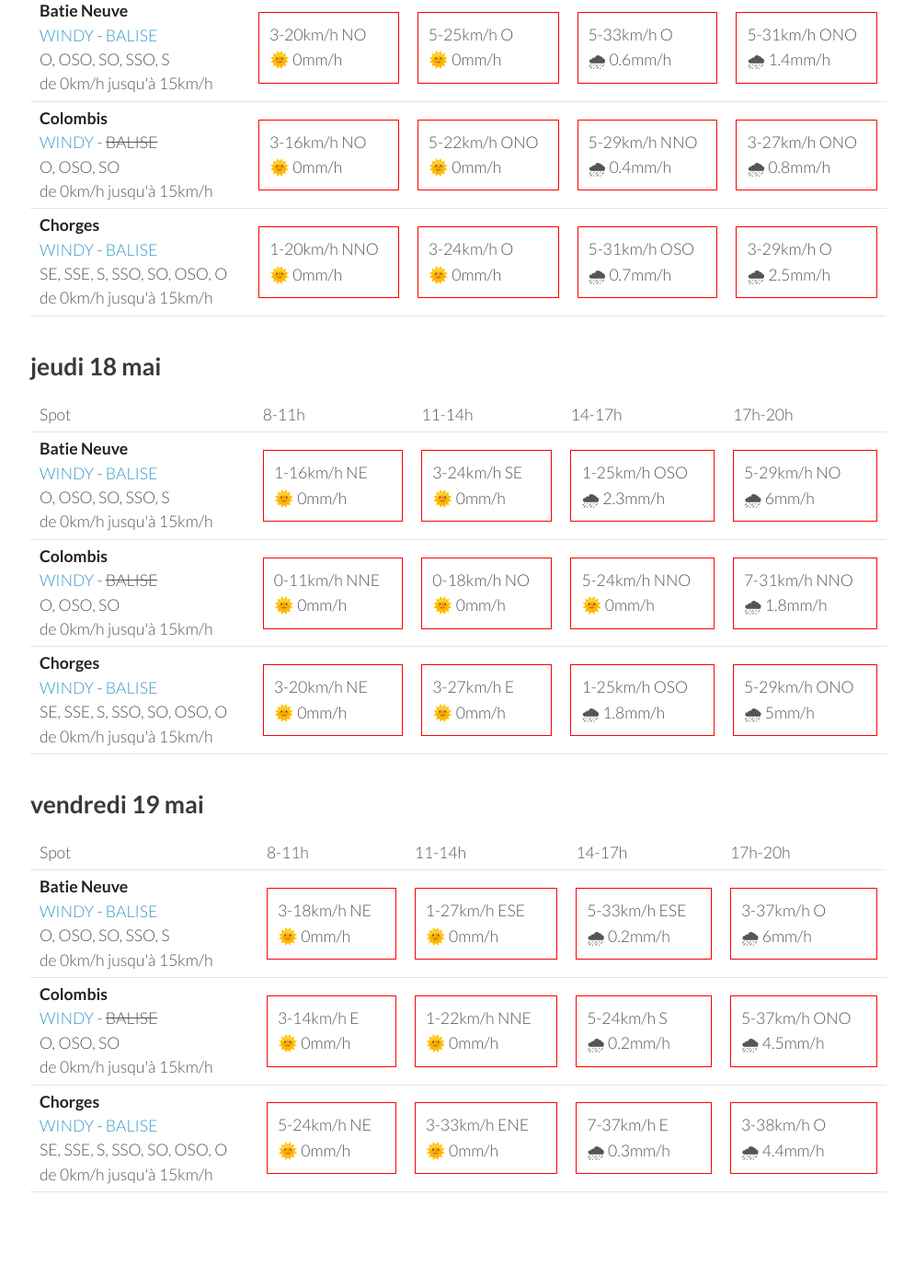
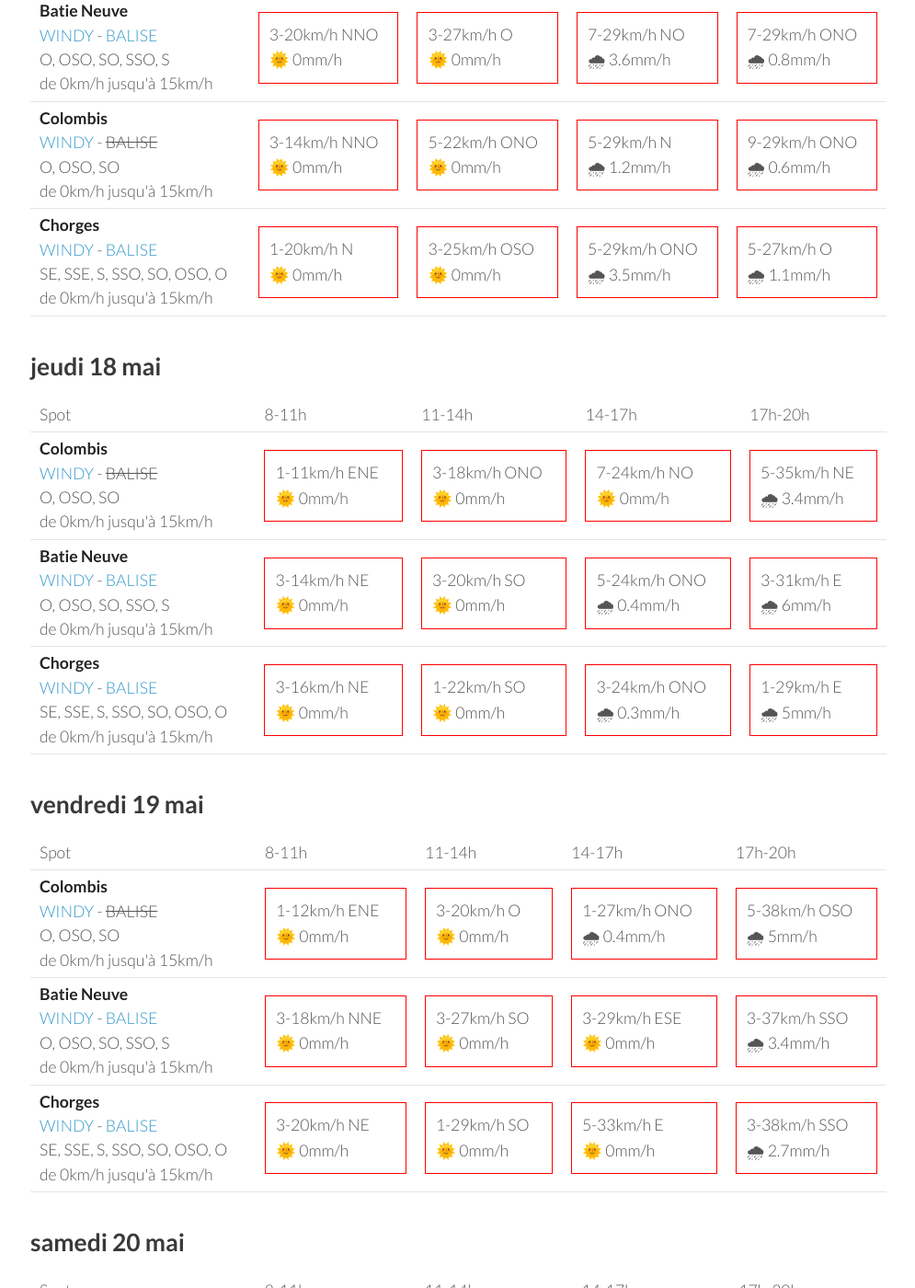
Before and after one commit to parapente-dans-le-nord/parapente-dans-le-nord.github.io, a Jekyll site: the page built from serre_poncon.markdown, in a window 1280 px wide and 1400 px high, scrolled down 1325 px. Shown: the whole window at 92% size, without its empty margins (25-1020 px from the left). Built offline with Jekyll 4.4.1, drawn with Linux system fonts in a browser that asks for light colours; some of the changed text lies outside the part shown.

Commit message:
update index.markdown

```diff
--- a/serre_poncon.markdown
+++ b/serre_poncon.markdown
@@ -116,30 +116,30 @@ page mise à jour le lundi 15 mai 06:31
 <tr>
         <td><strong>Batie Neuve</strong><br><a href="https://windy.com/44.584/6.236?44.559,6.262,10,m:eTtagly">WINDY</a> - <span class=""><a href="https://www.openwindmap.org/PP554">BALISE</a> </span><br> <span class="vent-favorable">O, OSO, SO, SSO, S</span><br><span class="force-vent">de 0km/h jusqu'à 15km/h</span> </td>
 
-            <td><div class="not-flyable"><p>3-20km/h NO</p><p>🌞 0mm/h</p></div></td>
-            <td><div class="not-flyable"><p>5-25km/h O</p><p>🌞 0mm/h</p></div></td>
-            <td><div class="not-flyable"><p>5-33km/h O</p><p>🌧 0.6mm/h</p></div></td>
-            <td><div class="not-flyable"><p>5-31km/h ONO</p><p>🌧 1.4mm/h</p></div></td>
+            <td><div class="not-flyable"><p>3-20km/h NNO</p><p>🌞 0mm/h</p></div></td>
+            <td><div class="not-flyable"><p>3-27km/h O</p><p>🌞 0mm/h</p></div></td>
+            <td><div class="not-flyable"><p>7-29km/h NO</p><p>🌧 3.6mm/h</p></div></td>
+            <td><div class="not-flyable"><p>7-29km/h ONO</p><p>🌧 0.8mm/h</p></div></td>
 
 
     </tr>
 <tr>
         <td><strong>Colombis</strong><br><a href="https://windy.com/44.494/6.216?44.559,6.262,10">WINDY</a> - <span class="no-balise"> BALISE </span><br> <span class="vent-favorable">O, OSO, SO</span><br><span class="force-vent">de 0km/h jusqu'à 15km/h</span> </td>
 
-            <td><div class="not-flyable"><p>3-16km/h NO</p><p>🌞 0mm/h</p></div></td>
+            <td><div class="not-flyable"><p>3-14km/h NNO</p><p>🌞 0mm/h</p></div></td>
             <td><div class="not-flyable"><p>5-22km/h ONO</p><p>🌞 0mm/h</p></div></td>
-            <td><div class="not-flyable"><p>5-29km/h NNO</p><p>🌧 0.4mm/h</p></div></td>
-            <td><div class="not-flyable"><p>3-27km/h ONO</p><p>🌧 0.8mm/h</p></div></td>
+            <td><div class="not-flyable"><p>5-29km/h N</p><p>🌧 1.2mm/h</p></div></td>
+            <td><div class="not-flyable"><p>9-29km/h ONO</p><p>🌧 0.6mm/h</p></div></td>
 
 
     </tr>
 <tr>
         <td><strong>Chorges</strong><br><a href="https://windy.com/44.578/6.280?44.559,6.262,10">WINDY</a> - <span class=""><a href="https://www.openwindmap.org/PP554">BALISE</a> </span><br> <span class="vent-favorable">SE, SSE, S, SSO, SO, OSO, O</span><br><span class="force-vent">de 0km/h jusqu'à 15km/h</span> </td>
 
-            <td><div class="not-flyable"><p>1-20km/h NNO</p><p>🌞 0mm/h</p></div></td>
-            <td><div class="not-flyable"><p>3-24km/h O</p><p>🌞 0mm/h</p></div></td>
-            <td><div class="not-flyable"><p>5-31km/h OSO</p><p>🌧 0.7mm/h</p></div></td>
-            <td><div class="not-flyable"><p>3-29km/h O</p><p>🌧 2.5mm/h</p></div></td>
+            <td><div class="not-flyable"><p>1-20km/h N</p><p>🌞 0mm/h</p></div></td>
+            <td><div class="not-flyable"><p>3-25km/h OSO</p><p>🌞 0mm/h</p></div></td>
+            <td><div class="not-flyable"><p>5-29km/h ONO</p><p>🌧 3.5mm/h</p></div></td>
+            <td><div class="not-flyable"><p>5-27km/h O</p><p>🌧 1.1mm/h</p></div></td>
 
 
     </tr>
@@ -160,32 +160,32 @@ page mise à jour le lundi 15 mai 06:31
       <td>17h-20h</td>
     </tr>
 <tr>
-        <td><strong>Batie Neuve</strong><br><a href="https://windy.com/44.584/6.236?44.559,6.262,10,m:eTtagly">WINDY</a> - <span class=""><a href="https://www.openwindmap.org/PP554">BALISE</a> </span><br> <span class="vent-favorable">O, OSO, SO, SSO, S</span><br><span class="force-vent">de 0km/h jusqu'à 15km/h</span> </td>
+        <td><strong>Colombis</strong><br><a href="https://windy.com/44.494/6.216?44.559,6.262,10">WINDY</a> - <span class="no-balise"> BALISE </span><br> <span class="vent-favorable">O, OSO, SO</span><br><span class="force-vent">de 0km/h jusqu'à 15km/h</span> </td>
 
-            <td><div class="not-flyable"><p>1-16km/h NE</p><p>🌞 0mm/h</p></div></td>
-            <td><div class="not-flyable"><p>3-24km/h SE</p><p>🌞 0mm/h</p></div></td>
-            <td><div class="not-flyable"><p>1-25km/h OSO</p><p>🌧 2.3mm/h</p></div></td>
-            <td><div class="not-flyable"><p>5-29km/h NO</p><p>🌧 6mm/h</p></div></td>
+            <td><div class="not-flyable"><p>1-11km/h ENE</p><p>🌞 0mm/h</p></div></td>
+            <td><div class="not-flyable"><p>3-18km/h ONO</p><p>🌞 0mm/h</p></div></td>
+            <td><div class="not-flyable"><p>7-24km/h NO</p><p>🌞 0mm/h</p></div></td>
+            <td><div class="not-flyable"><p>5-35km/h NE</p><p>🌧 3.4mm/h</p></div></td>
 
 
     </tr>
 <tr>
-        <td><strong>Colombis</strong><br><a href="https://windy.com/44.494/6.216?44.559,6.262,10">WINDY</a> - <span class="no-balise"> BALISE </span><br> <span class="vent-favorable">O, OSO, SO</span><br><span class="force-vent">de 0km/h jusqu'à 15km/h</span> </td>
+        <td><strong>Batie Neuve</strong><br><a href="https://windy.com/44.584/6.236?44.559,6.262,10,m:eTtagly">WINDY</a> - <span class=""><a href="https://www.openwindmap.org/PP554">BALISE</a> </span><br> <span class="vent-favorable">O, OSO, SO, SSO, S</span><br><span class="force-vent">de 0km/h jusqu'à 15km/h</span> </td>
 
-            <td><div class="not-flyable"><p>0-11km/h NNE</p><p>🌞 0mm/h</p></div></td>
-            <td><div class="not-flyable"><p>0-18km/h NO</p><p>🌞 0mm/h</p></div></td>
-            <td><div class="not-flyable"><p>5-24km/h NNO</p><p>🌞 0mm/h</p></div></td>
-            <td><div class="not-flyable"><p>7-31km/h NNO</p><p>🌧 1.8mm/h</p></div></td>
+            <td><div class="not-flyable"><p>3-14km/h NE</p><p>🌞 0mm/h</p></div></td>
+            <td><div class="not-flyable"><p>3-20km/h SO</p><p>🌞 0mm/h</p></div></td>
+            <td><div class="not-flyable"><p>5-24km/h ONO</p><p>🌧 0.4mm/h</p></div></td>
+            <td><div class="not-flyable"><p>3-31km/h E</p><p>🌧 6mm/h</p></div></td>
 
 
     </tr>
 <tr>
         <td><strong>Chorges</strong><br><a href="https://windy.com/44.578/6.280?44.559,6.262,10">WINDY</a> - <span class=""><a href="https://www.openwindmap.org/PP554">BALISE</a> </span><br> <span class="vent-favorable">SE, SSE, S, SSO, SO, OSO, O</span><br><span class="force-vent">de 0km/h jusqu'à 15km/h</span> </td>
 
-            <td><div class="not-flyable"><p>3-20km/h NE</p><p>🌞 0mm/h</p></div></td>
-            <td><div class="not-flyable"><p>3-27km/h E</p><p>🌞 0mm/h</p></div></td>
-            <td><div class="not-flyable"><p>1-25km/h OSO</p><p>🌧 1.8mm/h</p></div></td>
-            <td><div class="not-flyable"><p>5-29km/h ONO</p><p>🌧 5mm/h</p></div></td>
+            <td><div class="not-flyable"><p>3-16km/h NE</p><p>🌞 0mm/h</p></div></td>
+            <td><div class="not-flyable"><p>1-22km/h SO</p><p>🌞 0mm/h</p></div></td>
+            <td><div class="not-flyable"><p>3-24km/h ONO</p><p>🌧 0.3mm/h</p></div></td>
+            <td><div class="not-flyable"><p>1-29km/h E</p><p>🌧 5mm/h</p></div></td>
 
 
     </tr>
@@ -206,32 +206,32 @@ page mise à jour le lundi 15 mai 06:31
       <td>17h-20h</td>
     </tr>
 <tr>
-        <td><strong>Batie Neuve</strong><br><a href="https://windy.com/44.584/6.236?44.559,6.262,10,m:eTtagly">WINDY</a> - <span class=""><a href="https://www.openwindmap.org/PP554">BALISE</a> </span><br> <span class="vent-favorable">O, OSO, SO, SSO, S</span><br><span class="force-vent">de 0km/h jusqu'à 15km/h</span> </td>
+        <td><strong>Colombis</strong><br><a href="https://windy.com/44.494/6.216?44.559,6.262,10">WINDY</a> - <span class="no-balise"> BALISE </span><br> <span class="vent-favorable">O, OSO, SO</span><br><span class="force-vent">de 0km/h jusqu'à 15km/h</span> </td>
 
-            <td><div class="not-flyable"><p>3-18km/h NE</p><p>🌞 0mm/h</p></div></td>
-            <td><div class="not-flyable"><p>1-27km/h ESE</p><p>🌞 0mm/h</p></div></td>
-            <td><div class="not-flyable"><p>5-33km/h ESE</p><p>🌧 0.2mm/h</p></div></td>
-            <td><div class="not-flyable"><p>3-37km/h O</p><p>🌧 6mm/h</p></div></td>
+            <td><div class="not-flyable"><p>1-12km/h ENE</p><p>🌞 0mm/h</p></div></td>
+            <td><div class="not-flyable"><p>3-20km/h O</p><p>🌞 0mm/h</p></div></td>
+            <td><div class="not-flyable"><p>1-27km/h ONO</p><p>🌧 0.4mm/h</p></div></td>
+            <td><div class="not-flyable"><p>5-38km/h OSO</p><p>🌧 5mm/h</p></div></td>
 
 
     </tr>
 <tr>
-        <td><strong>Colombis</strong><br><a href="https://windy.com/44.494/6.216?44.559,6.262,10">WINDY</a> - <span class="no-balise"> BALISE </span><br> <span class="vent-favorable">O, OSO, SO</span><br><span class="force-vent">de 0km/h jusqu'à 15km/h</span> </td>
+        <td><strong>Batie Neuve</strong><br><a href="https://windy.com/44.584/6.236?44.559,6.262,10,m:eTtagly">WINDY</a> - <span class=""><a href="https://www.openwindmap.org/PP554">BALISE</a> </span><br> <span class="vent-favorable">O, OSO, SO, SSO, S</span><br><span class="force-vent">de 0km/h jusqu'à 15km/h</span> </td>
 
-            <td><div class="not-flyable"><p>3-14km/h E</p><p>🌞 0mm/h</p></div></td>
-            <td><div class="not-flyable"><p>1-22km/h NNE</p><p>🌞 0mm/h</p></div></td>
-            <td><div class="not-flyable"><p>5-24km/h S</p><p>🌧 0.2mm/h</p></div></td>
-            <td><div class="not-flyable"><p>5-37km/h ONO</p><p>🌧 4.5mm/h</p></div></td>
+            <td><div class="not-flyable"><p>3-18km/h NNE</p><p>🌞 0mm/h</p></div></td>
+            <td><div class="not-flyable"><p>3-27km/h SO</p><p>🌞 0mm/h</p></div></td>
+            <td><div class="not-flyable"><p>3-29km/h ESE</p><p>🌞 0mm/h</p></div></td>
+            <td><div class="not-flyable"><p>3-37km/h SSO</p><p>🌧 3.4mm/h</p></div></td>
 
 
     </tr>
 <tr>
         <td><strong>Chorges</strong><br><a href="https://windy.com/44.578/6.280?44.559,6.262,10">WINDY</a> - <span class=""><a href="https://www.openwindmap.org/PP554">BALISE</a> </span><br> <span class="vent-favorable">SE, SSE, S, SSO, SO, OSO, O</span><br><span class="force-vent">de 0km/h jusqu'à 15km/h</span> </td>
 
-            <td><div class="not-flyable"><p>5-24km/h NE</p><p>🌞 0mm/h</p></div></td>
-            <td><div class="not-flyable"><p>3-33km/h ENE</p><p>🌞 0mm/h</p></div></td>
-            <td><div class="not-flyable"><p>7-37km/h E</p><p>🌧 0.3mm/h</p></div></td>
-            <td><div class="not-flyable"><p>3-38km/h O</p><p>🌧 4.4mm/h</p></div></td>
+            <td><div class="not-flyable"><p>3-20km/h NE</p><p>🌞 0mm/h</p></div></td>
+            <td><div class="not-flyable"><p>1-29km/h SO</p><p>🌞 0mm/h</p></div></td>
+            <td><div class="not-flyable"><p>5-33km/h E</p><p>🌞 0mm/h</p></div></td>
+            <td><div class="not-flyable"><p>3-38km/h SSO</p><p>🌧 2.7mm/h</p></div></td>
 
 
     </tr>
@@ -239,3 +239,49 @@ page mise à jour le lundi 15 mai 06:31
 </tbody>
 </table>
 {:/}
+## samedi 20 mai
+
+{::nomarkdown}
+<table>
+  <tbody>
+    <tr>
+      <td>Spot</td>
+      <td>8-11h</td>
+      <td>11-14h</td>
+      <td>14-17h</td>
+      <td>17h-20h</td>
+    </tr>
+<tr>
+        <td><strong>Colombis</strong><br><a href="https://windy.com/44.494/6.216?44.559,6.262,10">WINDY</a> - <span class="no-balise"> BALISE </span><br> <span class="vent-favorable">O, OSO, SO</span><br><span class="force-vent">de 0km/h jusqu'à 15km/h</span> </td>
+
+            <td><div class="not-flyable"><p>1-20km/h ENE</p><p>🌞 0mm/h</p></div></td>
+            <td><div class="not-flyable"><p>5-22km/h ENE</p><p>🌧 0.3mm/h</p></div></td>
+            <td><div class="not-flyable"><p>9-35km/h NE</p><p>🌞 0mm/h</p></div></td>
+            <td><div class="not-flyable"><p>1-35km/h SSE</p><p>🌧 0.2mm/h</p></div></td>
+
+
+    </tr>
+<tr>
+        <td><strong>Batie Neuve</strong><br><a href="https://windy.com/44.584/6.236?44.559,6.262,10,m:eTtagly">WINDY</a> - <span class=""><a href="https://www.openwindmap.org/PP554">BALISE</a> </span><br> <span class="vent-favorable">O, OSO, SO, SSO, S</span><br><span class="force-vent">de 0km/h jusqu'à 15km/h</span> </td>
+
+            <td><div class="not-flyable"><p>3-27km/h NNE</p><p>🌞 0mm/h</p></div></td>
+            <td><div class="not-flyable"><p>5-27km/h ENE</p><p>🌧 0.4mm/h</p></div></td>
+            <td><div class="not-flyable"><p>9-38km/h ENE</p><p>🌞 0mm/h</p></div></td>
+            <td><div class="not-flyable"><p>5-40km/h E</p><p>🌞 0mm/h</p></div></td>
+
+
+    </tr>
+<tr>
+        <td><strong>Chorges</strong><br><a href="https://windy.com/44.578/6.280?44.559,6.262,10">WINDY</a> - <span class=""><a href="https://www.openwindmap.org/PP554">BALISE</a> </span><br> <span class="vent-favorable">SE, SSE, S, SSO, SO, OSO, O</span><br><span class="force-vent">de 0km/h jusqu'à 15km/h</span> </td>
+
+            <td><div class="not-flyable"><p>5-33km/h NE</p><p>🌞 0mm/h</p></div></td>
+            <td><div class="not-flyable"><p>5-35km/h ENE</p><p>🌧 0.6mm/h</p></div></td>
+            <td><div class="not-flyable"><p>11-44km/h NE</p><p>🌞 0mm/h</p></div></td>
+            <td><div class="not-flyable"><p>7-44km/h ENE</p><p>🌞 0mm/h</p></div></td>
+
+
+    </tr>
+
+</tbody>
+</table>
+{:/}
```
Also changed, not shown: other parts of serre_poncon.markdown (+1 -1 lines).
